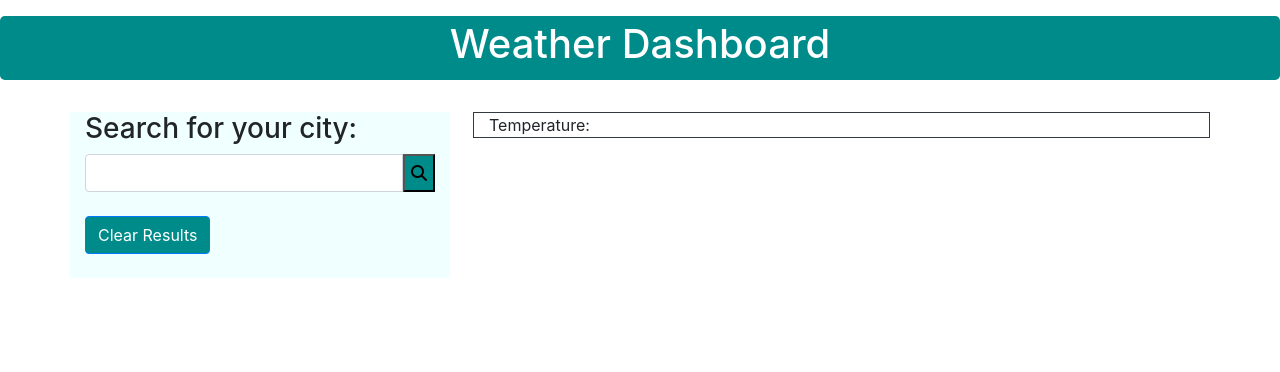
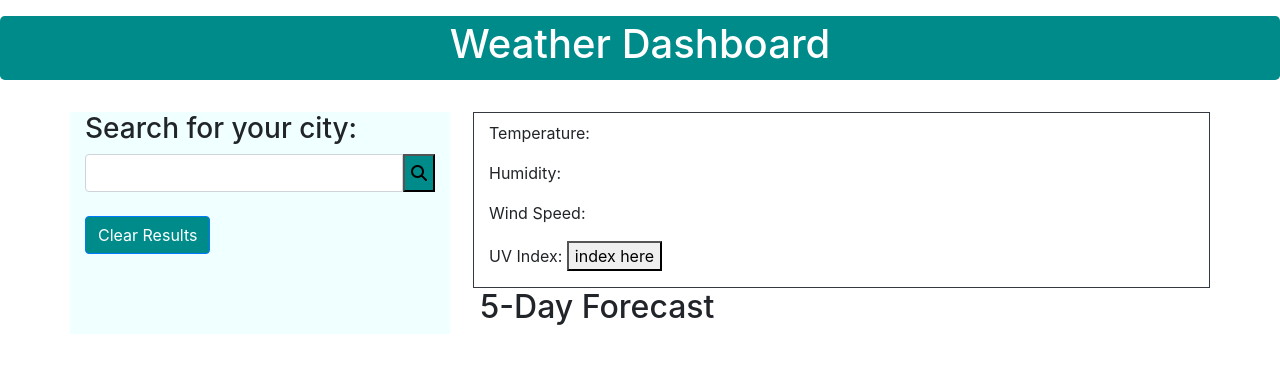
Before and after one commit to kas1330/Weather-Dashboard, a plain HTML site: page index.html in a window 1280 px wide. Drawn offline with nearby package versions, Linux system fonts and the light colour scheme.

Commit message:
filling out infor on right side of html page, figuring out divs

```diff
--- a/index.html
+++ b/index.html
@@ -3,7 +3,7 @@
 <head>
     <meta charset="UTF-8">
     <meta name="viewport" content="width=device-width, initial-scale=1.0">
-    <title>Document</title>
+    <title>Weather Dashboard</title>
     <link rel="stylesheet" href="https://stackpath.bootstrapcdn.com/bootstrap/4.3.1/css/bootstrap.min.css" integrity="sha384-ggOyR0iXCbMQv3Xipma34MD+dH/1fQ784/j6cY/iJTQUOhcWr7x9JvoRxT2MZw1T" crossorigin="anonymous">
     <!-- <link rel="stylesheet" href="path/to/font-awesome/css/font-awesome.min.css"> -->
     <script src="https://kit.fontawesome.com/5c0ca3f3f9.js" crossorigin="anonymous"></script>
@@ -31,7 +31,20 @@
             </div>
             <div class = 'col-8'>
                 <div class = 'row ml-2 border border-dark'>
-                    <div class= 'col-12'>Temperature:</div>
+                    <div class= 'col-12'>
+                        <!-- Fill this in with city name, date, and icon for weather: -->
+                        <h2 class= 'city' id= 'city-name'></h2>
+                        <p id= 'temp'>Temperature:</p>
+                        <p id= 'humid'>Humidity: </p>
+                        <p id= 'wind'>Wind Speed: </p>
+                        <p id= 'uvi'>UV Index:
+                            <button id= "uv-index btn btn-primary" class='uv-display uv-color'>index here</button>
+                        </p>
+                    </div>
+                </div>
+
+                <div class= 'col-12'>
+                    <h2>5-Day Forecast</h2>
                 </div>
             </div>
         </div>
```
